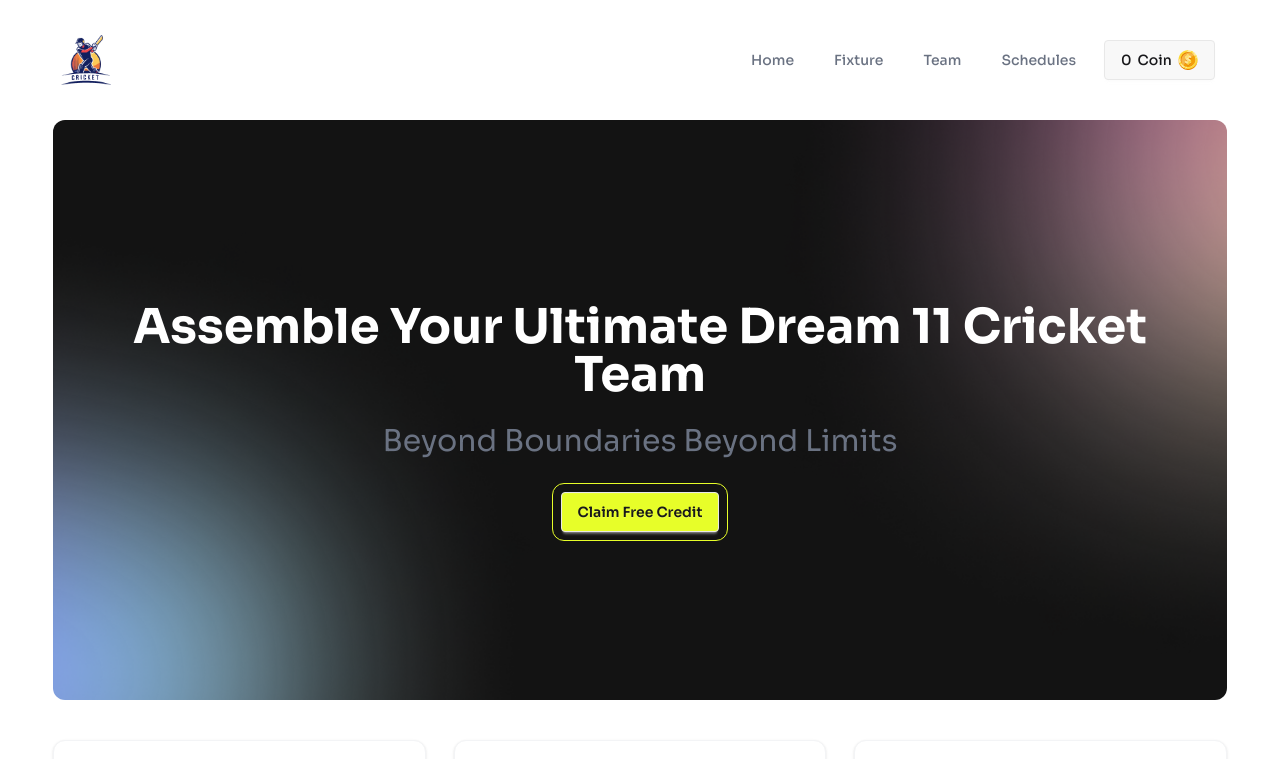
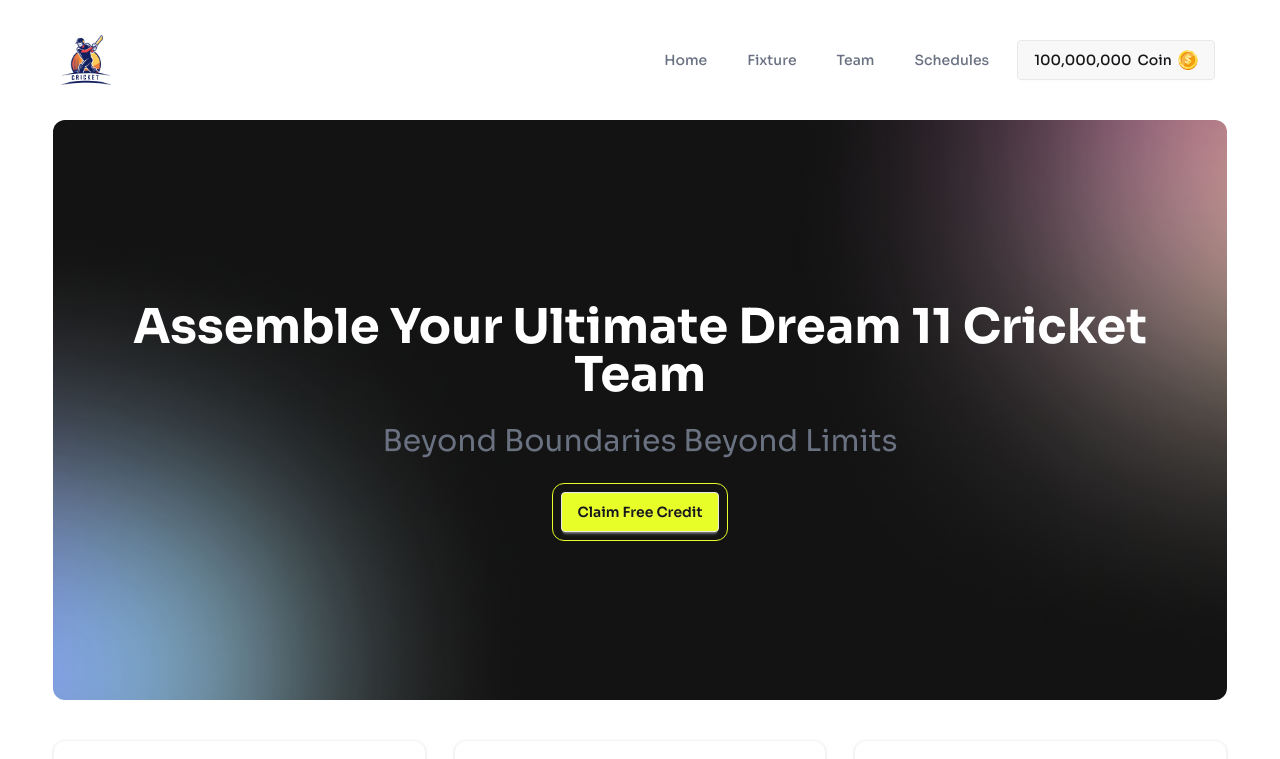
Before and after one commit to hasnatfahmidkhan/choose-you-xi, a React (Vite) app: page / in a window 1280 px wide. Shown: the top 759 px of the page. Built offline with nearby package versions, Linux system fonts and the light colour scheme.

Commit message:
fix the initial coin

```diff
--- a/src/Components/Navbar/Navbar.jsx
+++ b/src/Components/Navbar/Navbar.jsx
@@ -36,7 +36,7 @@
 
               className="btn font-medium inline-flex items-center"
             >
-              <span>0</span>Coin <img src={currencyImg} alt="" />
+              <span>100,000,000</span>Coin <img src={currencyImg} alt="" />
             </button>
           </li>
         </ul>
--- a/src/Components/PlayerCard/PlayerCard.jsx
+++ b/src/Components/PlayerCard/PlayerCard.jsx
@@ -14,7 +14,7 @@
       </figure>
       <div className="pt-4">
         <div className="flex items-center gap-3">
-          <img className="w-6 h-6 object-cover" src={userImg} alt="" />
+          <img loading="lazy" className="w-6 h-6 object-cover" src={userImg} alt="" />
           <h2 className="card-title">{player.player_name}</h2>
         </div>
         <div className="flex justify-between items-center py-4 border-b border-gray-300">
```
